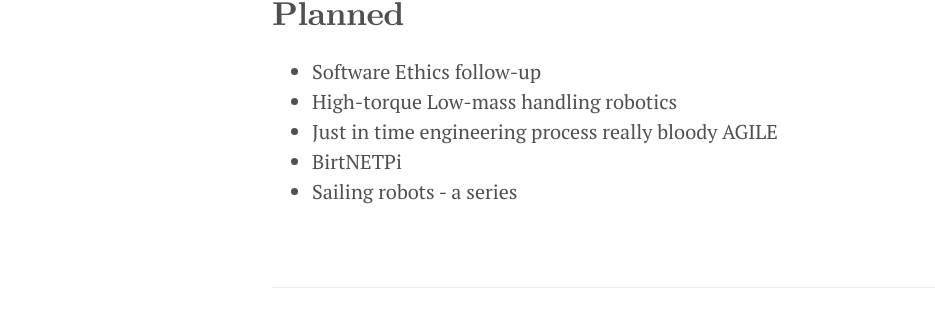
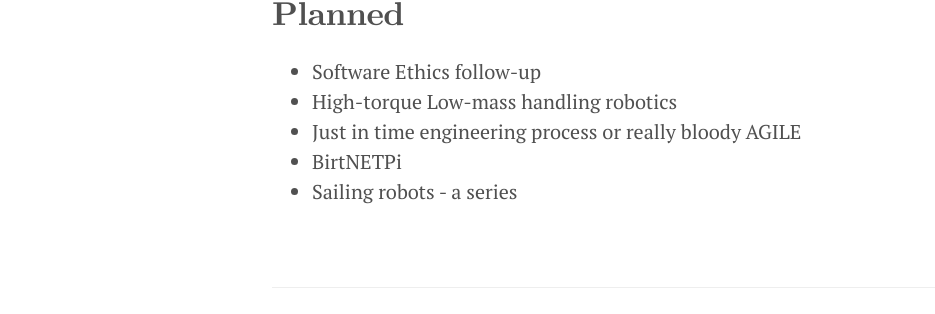
Before and after one commit to phuicy/web, a Jekyll site: the page built from _posts/2022-05-29-upcoming .md, in a window 1280 px wide. Shown: the part 420-734 px from the top of the page, without its empty margins (8-943 px from the left). Built offline with Jekyll 4.4.1, drawn with Linux system fonts in a browser that asks for light colours.

```diff
--- a/_posts/2022-05-29-upcoming .md
+++ b/_posts/2022-05-29-upcoming .md
@@ -10,6 +10,6 @@ abstract: A list of posts I intend to write. Primarily, a list to remind myself
 
 * Software Ethics follow-up
 * High-torque Low-mass handling robotics
-* Just in time engineering process really bloody AGILE
+* Just in time engineering process or really bloody AGILE
 * BirtNETPi
 * Sailing robots - a series
```
